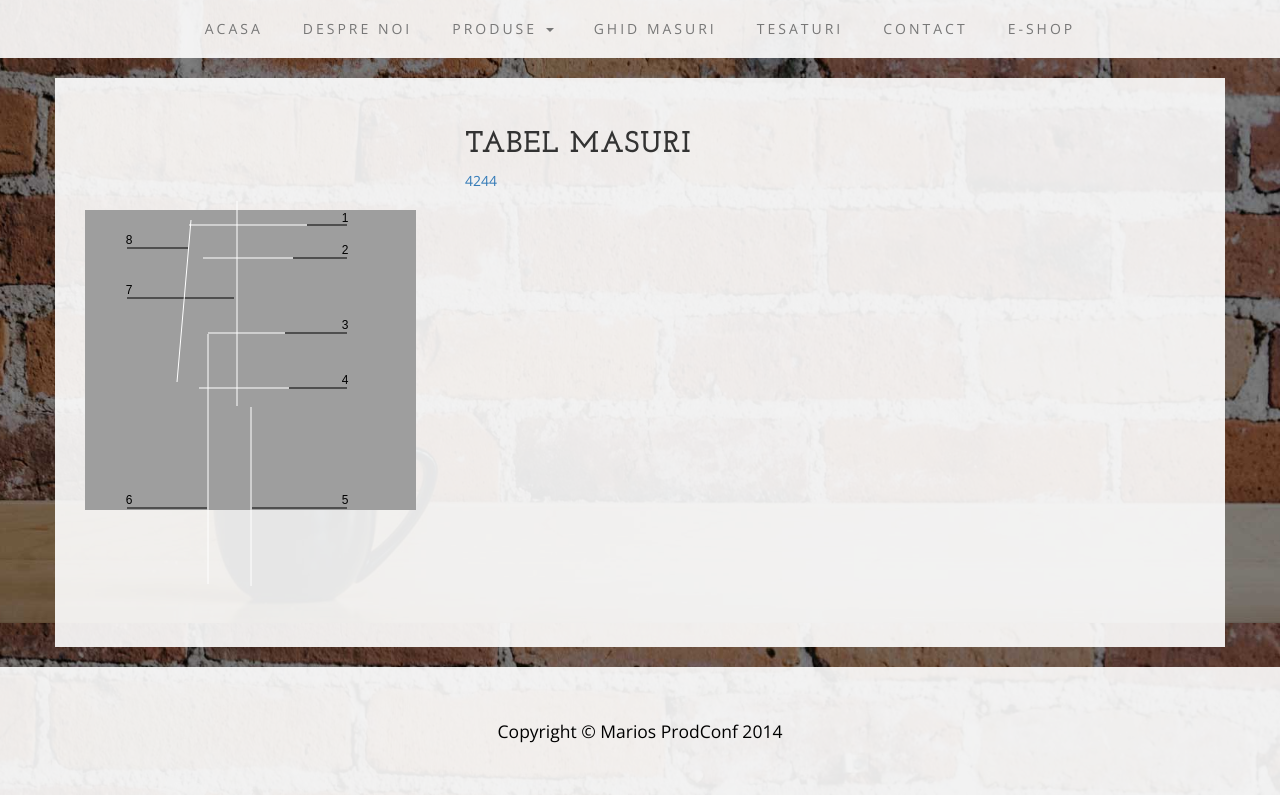
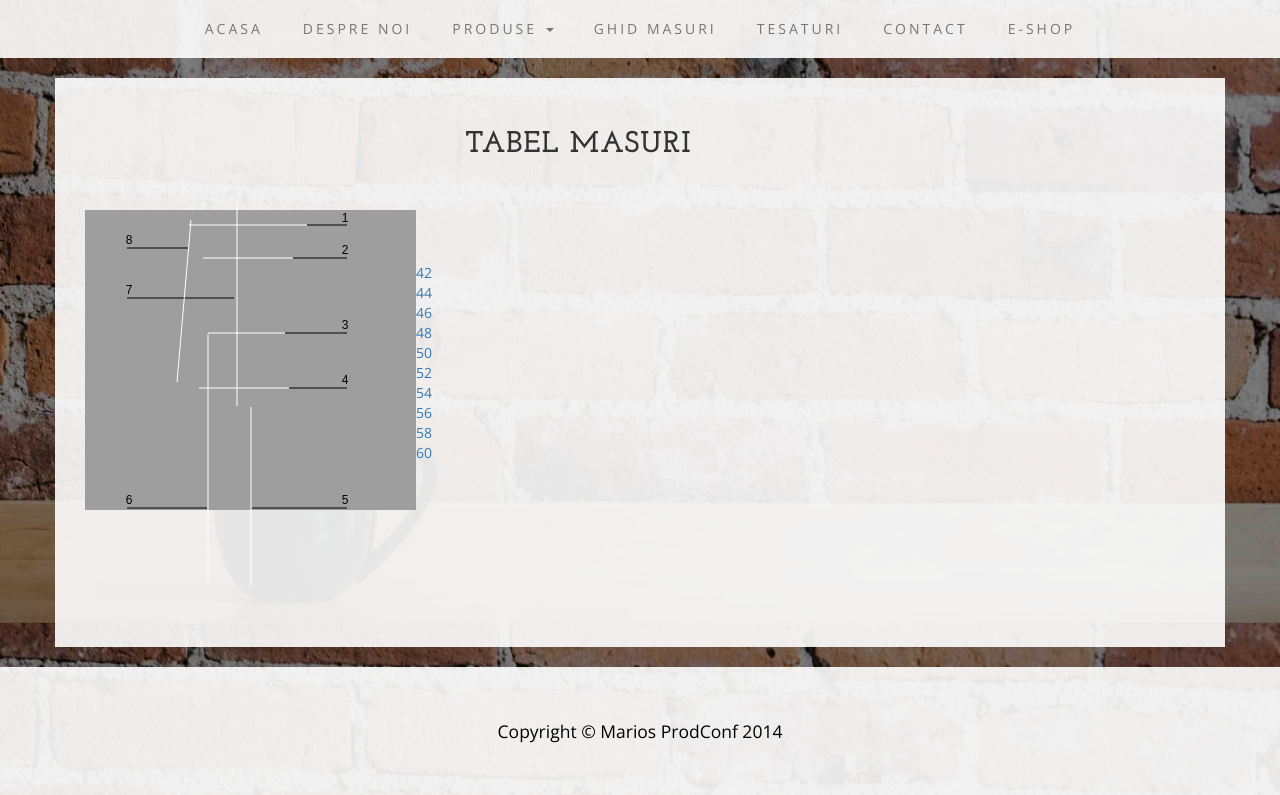
Before and after one commit to atdi/suittale, a Flask app: page /suitmeasures in a window 1280 px wide. Shown: the part 177-972 px from the top of the page. Run offline with Flask 2, Linux system fonts and the light colour scheme; parts of the project's set-up code (start-up, migrations or seed data) failed here and were passed over; some libraries are stand-ins or nearby versions.

Commit message:
Prototype for suit measures

```diff
--- a/suittale/static/js/graphics/measures-guide.js
+++ b/suittale/static/js/graphics/measures-guide.js
@@ -23,6 +23,30 @@ function getSuitMeasures(size) {
                 externalLeg: '110',
                 coatLength: '76,5',
                 sleeve: '63,5'
+        };
+    }
+
+    if(size == 46) {
+        return {shoulders: '45',
+                chest: '100-101',
+                waist: '82-86',
+                hips: '98-100',
+                insideLeg: '88',
+                externalLeg: '111',
+                coatLength: '77',
+                sleeve: '64'
+        };
+    }
+
+    if(size == 48) {
+        return {shoulders: '46',
+                chest: '102-103',
+                waist: '87-90',
+                hips: '101-103',
+                insideLeg: '89',
+                externalLeg: '111',
+                coatLength: '77,5',
+                sleeve: '64,5'
         };
     }
 
@@ -157,8 +181,12 @@ function MeasuresGraphics() {
 var measures = new MeasuresGraphics();
 measures.drawSuitLines();
 
-$( "a[name=measure]" ).click(function() {
-  measures.deleteInitialSuitNumbers();
-  measures.drawSuitNumbers($( this).attr('id'));
-  view.draw();
+$( "a[name=measure]" ).mouseenter(function() {
+    measures.deleteInitialSuitNumbers();
+    measures.drawSuitNumbers($( this).attr('id'));
+    view.draw();
+}).mouseleave(function() {
+    measures.deleteInitialSuitNumbers();
+    measures.drawSuitNumbers();
+    view.draw();
 });
--- a/suittale/templates/suit-measures.html
+++ b/suittale/templates/suit-measures.html
@@ -4,14 +4,33 @@
 <div class="row">
             <div class="box" id="content">
                 <div class="col-sm-4">
+                    <table>
+                        <tr>
+                            <td>
                     <canvas id="canvas" width="331" height="504">
                     </canvas>
+                            </td>
+                            <td>
+                                <div><a id="42" name="measure">42</a></div>
+                                <div><a id="44" name="measure">44</a></div>
+                                <div><a id="46" name="measure">46</a></div>
+                                <div><a id="48" name="measure">48</a></div>
+                                <div><a id="50" name="measure">50</a></div>
+                                <div><a id="52" name="measure">52</a></div>
+                                <div><a id="54" name="measure">54</a></div>
+                                <div><a id="56" name="measure">56</a></div>
+                                <div><a id="58" name="measure">58</a></div>
+                                <div><a id="60" name="measure">60</a></div>
+                            </td>
+                        </tr>
+                    </table>
+
                     <img src="{{ url_for('static', filename='img/measures/suit.png') }}" id="suit" style="display: none;"/>
 
                 </div>
                 <div class="col-lg-8">
                     <h2>Tabel masuri</h2>
-                    <a id="42" name="measure">42</a><a id="44" name="measure">44</a>
+
                 </div>
             </div>
 </div>
```
